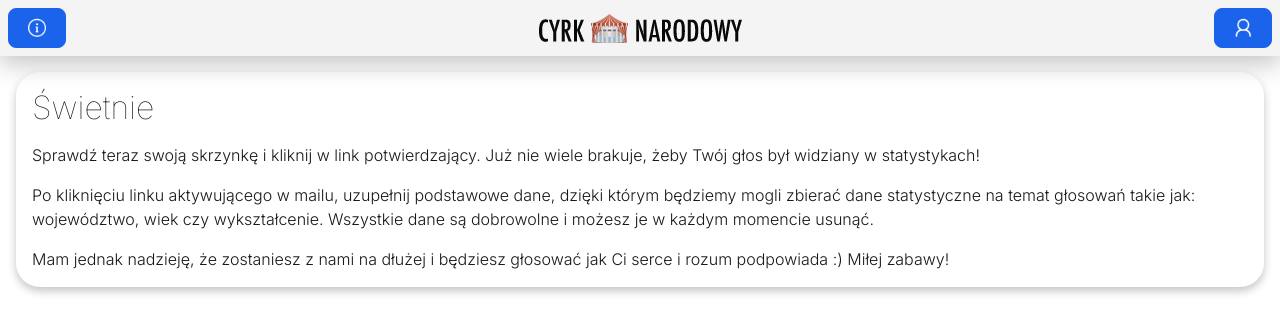
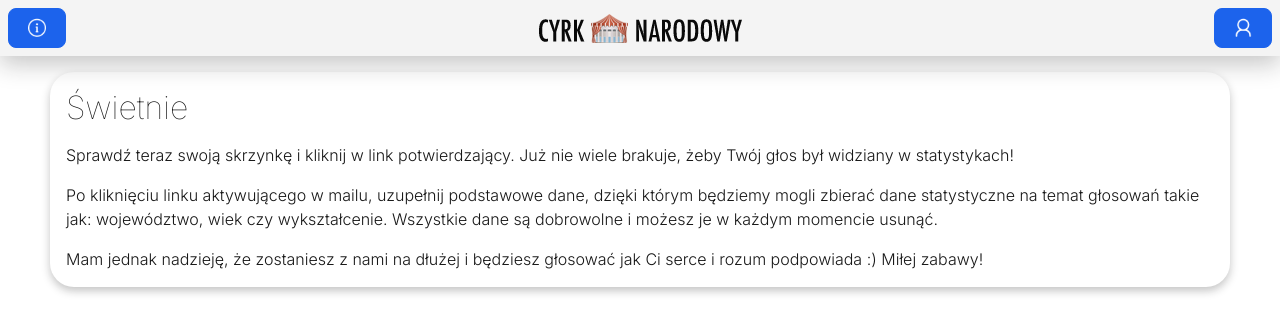
Before and after one commit to bartbory/cyrknarodowy, a Nuxt app: page /confirm in a window 1280 px wide. Shown: the top 332 px of the page. Built offline with nearby package versions, Linux system fonts and the light colour scheme; no server answers.

Commit message:
card width fix

```diff
--- a/components/ui/BaseCard.vue
+++ b/components/ui/BaseCard.vue
@@ -25,5 +25,8 @@ const props = defineProps({
   border-radius: 24px;
   padding: 16px;
   box-shadow: 0px 4px 8px 0px rgba(var(--black), 0.25);
+  max-width: 1180px;
+  width: 100%;
+  margin: 0 auto;
 }
 </style>
```
